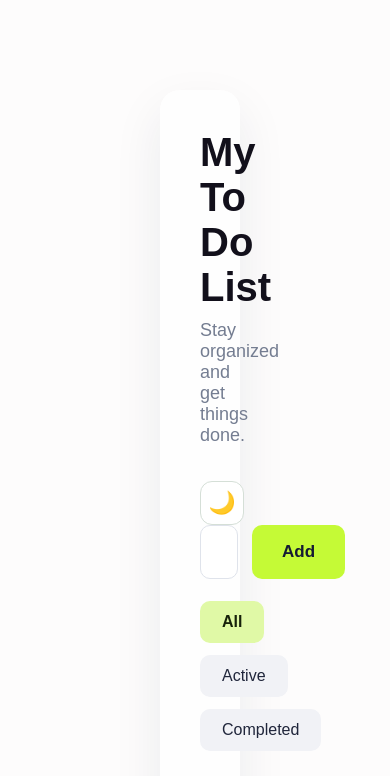
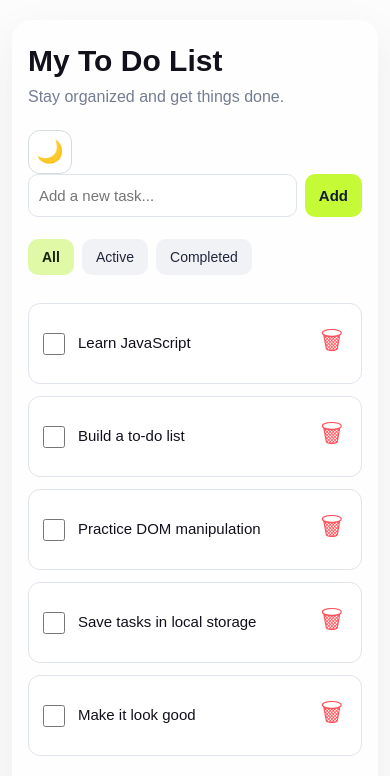
Before and after one commit to Sumaiya707/Task-Manager, a plain HTML site: page index.html in a window 390 px wide. Shown: the top 776 px of the page. Drawn offline with Linux system fonts and the light colour scheme.

Commit message:
flexible for mobile design

```diff
--- a/style.css
+++ b/style.css
@@ -287,8 +287,72 @@ body.dark-mode #themeToggle {
     background-color: #202b40;
     border-color: #34435d;
 }
-
-/* Empty-task message */
 body.dark-mode #noTask {
     color: #93a4c0;
 }
+
+@media (max-width: 600px) {
+
+    .page-container {
+        padding: 20px 12px;
+        align-items: flex-start;
+    }
+
+    .task-card {
+        width: 100%;
+        box-sizing: border-box;
+        padding: 24px 16px;
+    }
+
+    h1 {
+        font-size: 30px;
+    }
+    .subtitle {
+        font-size: 16px;
+        margin-bottom: 24px;
+    }
+
+    #taskform {
+        gap: 8px;
+    }
+
+    #taskInput {
+        padding: 12px 10px;
+        font-size: 15px;
+        min-width: 0;
+    }
+
+    #addButton {
+        padding: 12px 14px;
+        font-size: 15px;
+        flex-shrink: 0;
+    }
+    .filter-buttons {
+        gap: 8px;
+        flex-wrap: wrap;
+    }
+
+    .filter-button {
+        padding: 10px 14px;
+        font-size: 14px;
+    }
+
+
+    #taskList li {
+        gap: 10px;
+        padding: 10px;
+    }
+
+
+    .task-text {
+        font-size: 15px;
+        min-width: 0;
+        overflow-wrap: anywhere;
+    }
+
+
+    .task-footer {
+        flex-wrap: wrap;
+        gap: 10px;
+    }
+}
```
